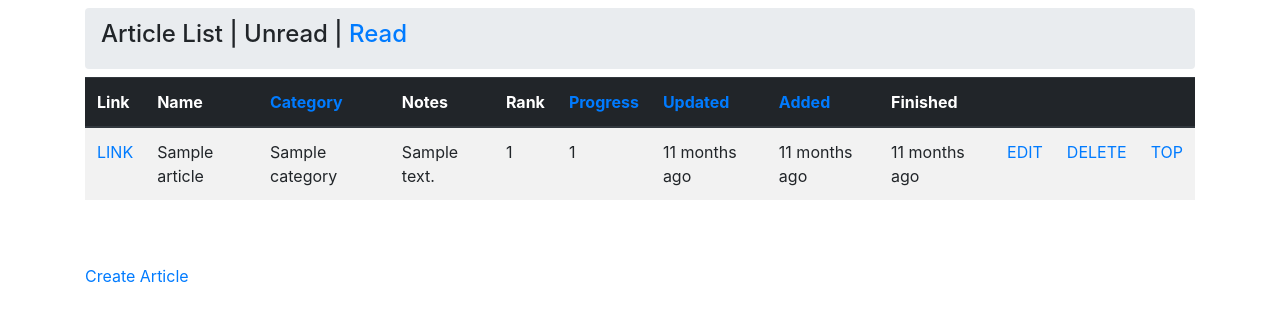
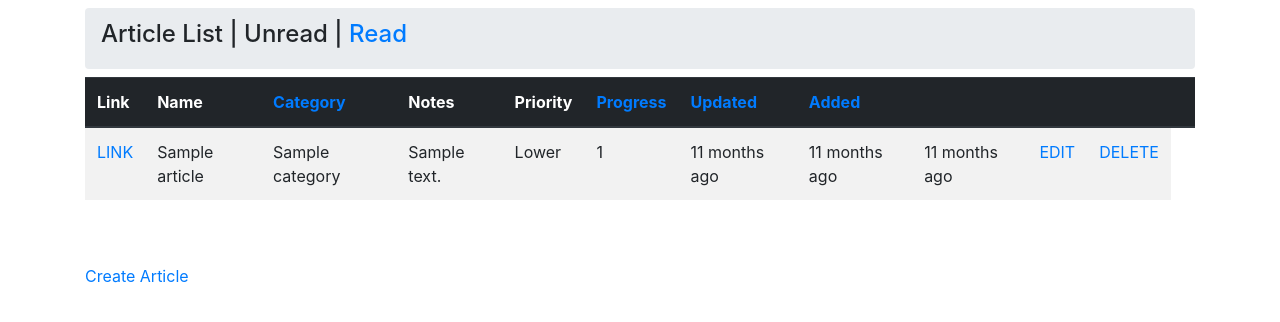
Before and after one commit to mikefulb/readlater_django, a Django app: page /readlater/articles/ in a window 1280 px wide. Shown: the part 56-378 px from the top of the page. Run offline with Django 3.2, Linux system fonts and the light colour scheme; tables that the repository leaves empty hold one stand-in row (values such as "Sample post"); some libraries are stand-ins or nearby versions.

Commit message:
Move to priorities for articles instead of orderable rank.

```diff
--- a/readlater/forms.py
+++ b/readlater/forms.py
@@ -8,14 +8,14 @@ class ArticleCreateForm(forms.ModelForm):
 
     class Meta:
         model = Article
-        fields = ['name', 'url', 'category', 'notes']
+        fields = ['name', 'url', 'category', 'priority', 'notes']
 
 
 class ArticleEditForm(forms.ModelForm):
 
     class Meta:
         model = Article
-        fields = ['name', 'url', 'category', 'progress', 'notes']
+        fields = ['name', 'url', 'category', 'priority', 'progress', 'notes']
 
 
 # class ArticleDeleteForm(forms.ModelForm):
--- a/readlater/models.py
+++ b/readlater/models.py
@@ -23,13 +23,13 @@ class Category(models.Model):
         return f'{self.name}'
 
 
-class ArticleManager(models.Manager):
-
-    def get_max_rank(self):
-        """ Return maximum rank value. """
-        query_set = self.get_queryset()
-
-        return query_set.aggregate(Max('rank'))['rank__max']
+# class ArticleManager(models.Manager):
+#
+#     def get_max_rank(self):
+#         """ Return maximum rank value. """
+#         query_set = self.get_queryset()
+#
+#         return query_set.aggregate(Max('rank'))['rank__max']
 
 
 class Article(models.Model):
@@ -41,12 +41,20 @@ class Article(models.Model):
       the article should be closer to the top of the viewable list.
 
     """
+    PRIORITY_HIGHER = 0
+    PRIORITY_HIGH = 100
+    PRIORITY_NORMAL = 200
+    PRIORITY_LOW = 300
+    PRIORITY_LOWER = 400
+    PRIORITY_CHOICES = ((PRIORITY_LOWER, 'Lower'), (PRIORITY_LOW, 'Low'), (PRIORITY_NORMAL, 'Normal'),
+                        (PRIORITY_HIGH, 'High'), (PRIORITY_HIGHER, 'Higher'))
+
     name = models.CharField(max_length=100, unique=True, help_text='Name of article.')
     notes = models.CharField(max_length=100, blank=True, help_text='Notes about article.')
     url = models.URLField(max_length=200, help_text='URL for article.')
     category = models.ForeignKey(Category, related_name='articvle', on_delete=models.CASCADE,
                                  help_text='Article category.')
-    rank = models.IntegerField(editable=False, unique=False, help_text='Article rank.')
+    priority = models.IntegerField(choices=PRIORITY_CHOICES, default=PRIORITY_NORMAL, help_text='Article priority.')
     progress = models.IntegerField(default=0,
                                    validators=[MinValueValidator(0), MaxValueValidator(100)],
                                    help_text='Percentage progress reading article.')
@@ -56,11 +64,11 @@ class Article(models.Model):
                                          help_text='Timestamp for when article was finished.')
     updated_time = models.DateTimeField(null=True, blank=True, editable=False,
                                         help_text='Timestamp for when progress was updated.')
-    objects = ArticleManager()
+    #objects = ArticleManager()
 
     def get_absolute_url(self):
         """ Default URL for display contents. """
         return reverse('article_list')
 
     def __str__(self):
-        return f'{self.name} - {self.category} - {self.rank} - {self.progress}'
+        return f'{self.name} - {self.category} - {self.get_priority_display()} - {self.progress}'
--- a/readlater/templates/readlater/article_list.html
+++ b/readlater/templates/readlater/article_list.html
@@ -33,10 +33,10 @@ Article List
         <th><a href="{% url 'article_list' %}{{ state }}?orderby=-category">Category</a></th>
     {% endif %}
     <th>Notes</th>
-    {% if order_col == 'rank' %}
-        <th>Rank</th>
+    {% if order_col == 'priority' %}
+        <th>Priority</th>
     {% else %}
-        <th><a href="{% url 'article_list' %}{{ state }}?orderby=rank">Rank</a></th>
+        <th><a href="{% url 'article_list' %}{{ state }}?orderby=priority">Priority</a></th>
     {% endif %}
     {% if order_col == 'progress' %}
         <th>Progress</th>
@@ -53,11 +53,16 @@ Article List
     {% else %}
         <th><a href="{% url 'article_list' %}{{ state }}?orderby=-added_time">Added</a></th>
     {% endif %}
-    {% if order_col != 'finished_time_disabled' %}
-        <th>Finished</th>
+    {% if state == 'read' %}
+        {% if order_col != 'finished_time' %}
+            <th>Finished</th>
+        {% else %}
+            <th><a href="{% url 'article_list' %}{{ state }}?orderby=-finished_time">Finished</a></th>
+        {% endif %}
     {% else %}
-        <th><a href="{% url 'article_list' %}{{ state }}?orderby=-finished_time">Finished</a></th>
+        <th></th>
     {% endif %}
+
     <th></th>
     <th></th>
     <th></th>
@@ -69,14 +74,13 @@ Article List
           <td>{{ article.name }}</td>
           <td>{{ article.category }}</td>
           <td>{{ article.notes }}</td>
-          <td>{{ forloop.counter }}</td>
+          <td>{{ article.get_priority_display }}</td>
           <td>{{ article.progress }}</td>
           <td>{{ article.updated_time|default_if_none:''|nice_timesince}}</td>
           <td>{{ article.added_time|nice_timesince }}</td>
           <td>{{ article.finished_time|default_if_none:''|nice_timesince}}</td>
           <td><a href="{% url 'article_edit_form' article.pk %}?state={{ state|urlencode }}">EDIT</a></td>
           <td><a href="{% url 'article_delete_form' article.pk %}?state={{ state|urlencode }}">DELETE</a></td>
-          <td><a href="{% url 'article_move' 'top' article.pk %}?state={{ state|urlencode }}">TOP</a></td>
      </tr>
     {% endfor %}
   </tbody>
--- a/readlater/urls.py
+++ b/readlater/urls.py
@@ -28,7 +28,7 @@ urlpatterns = [
     path('article/create/new', views.ArticleCreateView.as_view(), name='article_create_form'),
     path('article/edit/<int:pk>', views.ArticleEditView.as_view(), name='article_edit_form'),
     path('article/delete/<int:pk>', views.ArticleDeleteView.as_view(), name='article_delete_form'),
-    path('article/move/<str:where>/<int:pk>', views.article_move, name='article_move'),
+#    path('article/move/<str:where>/<int:pk>', views.article_move, name='article_move'),
     # path('projects/', views.ProjectList.as_view(), name='projects-list'),
     # path('projects/<int:project_id>/', views.project, name='project-summary'),
     # path('requests/<int:request_id>/', views.request, name='request')
--- a/readlater/views.py
+++ b/readlater/views.py
@@ -14,7 +14,7 @@ from .models import Article
 from .forms import ArticleCreateForm, ArticleEditForm #, ArticleDeleteForm
 
 # spacing between new entry and lowest rank
-RANK_SPACING = 100000
+#RANK_SPACING = 100000
 
 
 class ArticleList(generic.ListView):
@@ -25,8 +25,25 @@ class ArticleList(generic.ListView):
     context_object_name = 'article_list'
 
     # default field to order by if no valid no given
-    _order_field = 'rank'
+    _order_field = 'priority'
 
+    # for each order field specify secondary ordering priorities
+    # _order_hier = {
+    #         'priority': ('priority', '-added_time', 'progress', 'category'),
+    #         'category': ('-category', 'priority', '-added_time', 'progress'),
+    #         'progress': ('-progress', 'priority'),
+    # }
+
+    _order_hier = {
+            'priority': ('priority',  '-progress'),
+            'category': ('-category', 'priority', 'updated_time', '-added_time', '-progress'),
+            'progress': ('-progress', 'priority', 'updated_time', '-added_time', '-category'),
+    }
+
+    @staticmethod
+    def _clean_order_col(order_col):
+        """ Remove any ordering punctuation from a order column specification"""
+        return order_col.strip('-')
 
     def _get_order_col_via_url(self, clean=True):
         """
@@ -49,7 +66,7 @@ class ArticleList(generic.ListView):
             order_col = self._order_field
 
         if clean:
-            order_col = order_col.strip('-')
+            order_col = self._clean_order_col(order_col)
 
         return order_col
 
@@ -66,10 +83,14 @@ class ArticleList(generic.ListView):
     def get_queryset(self):
         order_col = self._get_order_col_via_url(clean=False)
 
+        # find secondary ordering priorities if any
+        order_hier = self._order_hier.get(self._clean_order_col(order_col),
+                                          (order_col,))
+        print('order_hier', order_hier)
         if self.kwargs.get('state') == 'read':
-            return self.model.objects.filter(progress=100).order_by(order_col)
+            return self.model.objects.filter(progress=100).order_by(*order_hier)
         else:
-            return self.model.objects.filter(progress__lt=100).order_by(order_col)
+            return self.model.objects.filter(progress__lt=100).order_by(*order_hier)
 
     def get_context_data(self, *, object_list=None, **kwargs):
         # Call the base implementation first to get a context
@@ -91,15 +112,15 @@ class ArticleCreateView(generic.CreateView):
     form_class = ArticleCreateForm
     template_name_suffix = '_create_form'
 
-    def form_valid(self, form):
-        """ Add values to instance before saving """
-        self.object = form.save(commit=False)
-
-        # set rank to largest value plus spacing between entries
-        rank_max = self.model.objects.get_max_rank()
-        self.object.rank = rank_max + RANK_SPACING
-        self.object.save()
-        return super().form_valid(form)
+    # def form_valid(self, form):
+    #     """ Add values to instance before saving """
+    #     self.object = form.save(commit=False)
+    #
+    #     # set rank to largest value plus spacing between entries
+    #     rank_max = self.model.objects.get_max_rank()
+    #     self.object.rank = rank_max + RANK_SPACING
+    #     self.object.save()
+    #     return super().form_valid(form)
 
 
 class ArticleEditView(generic.UpdateView):
@@ -137,30 +158,30 @@ class ArticleDeleteView(generic.DeleteView):
         return reverse('article_list_with_state', kwargs={'state': state})
 
 
-def article_move(request, where, pk):
-    print(where, pk)
-    item = Article.objects.get(id=pk)
-    print('item', item)
-    if not item:
-        return Http404(f'Item id={pk} to be moved to {where} is missing!')
-
-    # find the top item in list
-    first = Article.objects.order_by('rank').first()
-    print('first', first)
-    if first:
-        with transaction.atomic():
-            print(first.rank, item.rank)
-            first_rank = first.rank
-            first.rank = item.rank
-            first.save()
-            item.rank = first_rank
-            item.save()
-            print(first.rank, item.rank)
-            print(first)
-            print(item)
-    else:
-        # only item in list just pass through
-        pass
-
-
-    return redirect(request.META['HTTP_REFERER'])
+# def article_move(request, where, pk):
+#     print(where, pk)
+#     item = Article.objects.get(id=pk)
+#     print('item', item)
+#     if not item:
+#         return Http404(f'Item id={pk} to be moved to {where} is missing!')
+#
+#     # find the top item in list
+#     first = Article.objects.order_by('rank').first()
+#     print('first', first)
+#     if first:
+#         with transaction.atomic():
+#             print(first.rank, item.rank)
+#             first_rank = first.rank
+#             first.rank = item.rank
+#             first.save()
+#             item.rank = first_rank
+#             item.save()
+#             print(first.rank, item.rank)
+#             print(first)
+#             print(item)
+#     else:
+#         # only item in list just pass through
+#         pass
+#
+#
+#     return redirect(request.META['HTTP_REFERER'])
```
Also changed, not shown: readlater/migrations/0010_auto_20201221_1310.py (added), readlater/migrations/0011_auto_20201221_1322.py (added), readlater/migrations/0012_auto_20201221_1323.py (added), readlater/migrations/0013_auto_20201221_1327.py (added), 1 other file.
